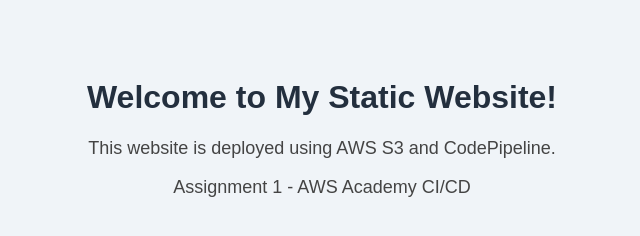
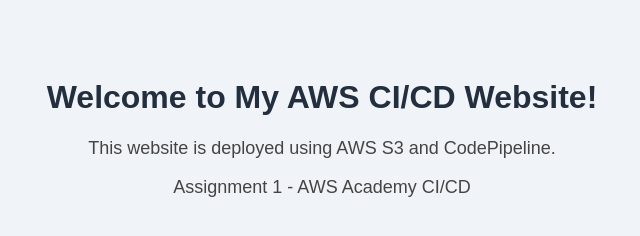
Before and after one commit to khushichhabra7921/aws-static-website, a plain HTML site: page index.html in a window 1280 px wide. Shown: the whole page, without its empty margins (318-958 px from the left). Drawn offline with Linux system fonts and the light colour scheme.

Commit message:
Update heading to reflect AWS CI/CD

```diff
--- a/index.html
+++ b/index.html
@@ -8,7 +8,7 @@
     <link rel="stylesheet" href="style.css">
 </head>
 <body>
-    <h1>Welcome to My Static Website!</h1>
+    <h1>Welcome to My AWS CI/CD Website!</h1>
     <p>This website is deployed using AWS S3 and CodePipeline.</p>
     <p>Assignment 1 - AWS Academy CI/CD</p>
 </body>
```
